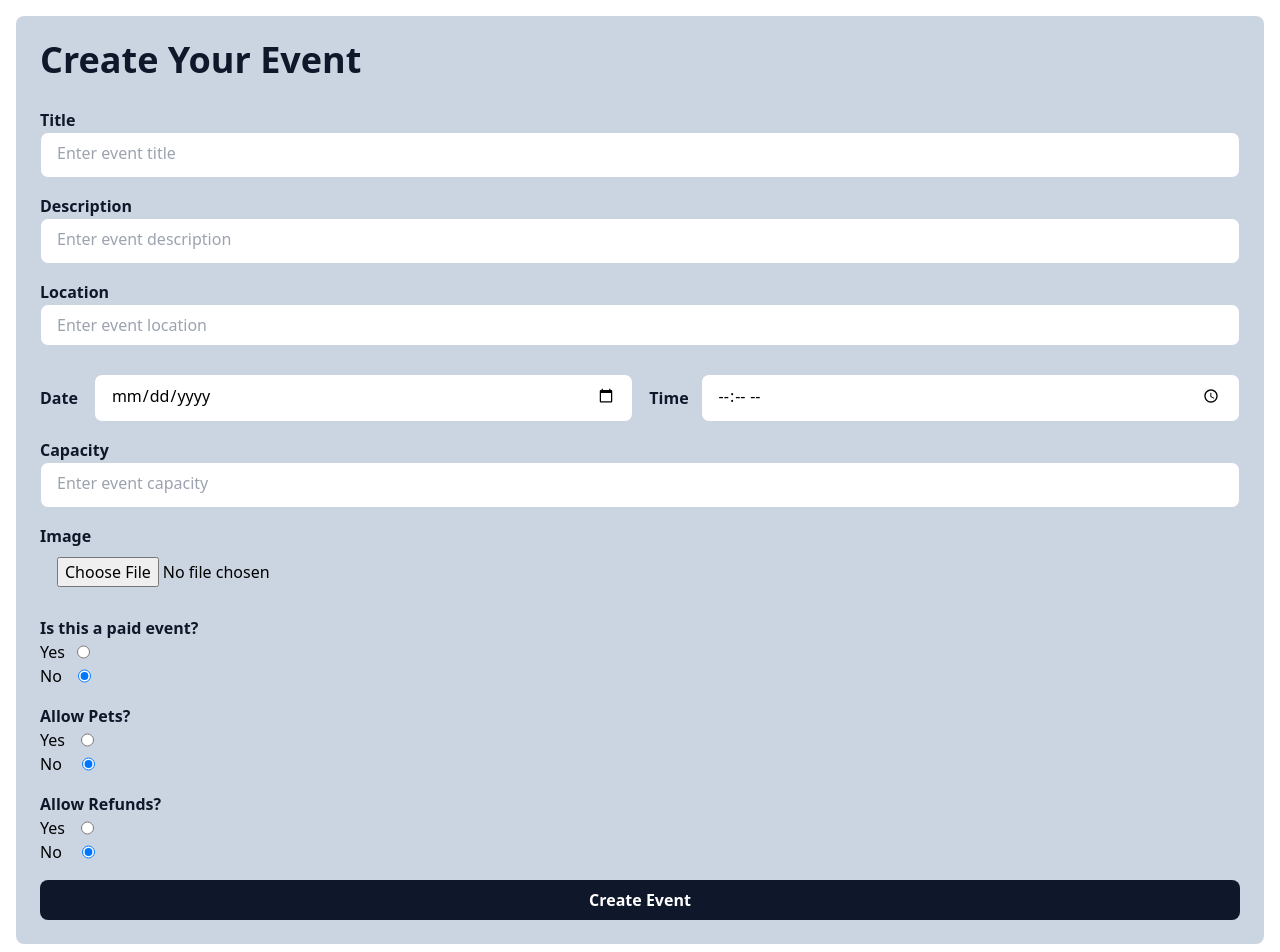
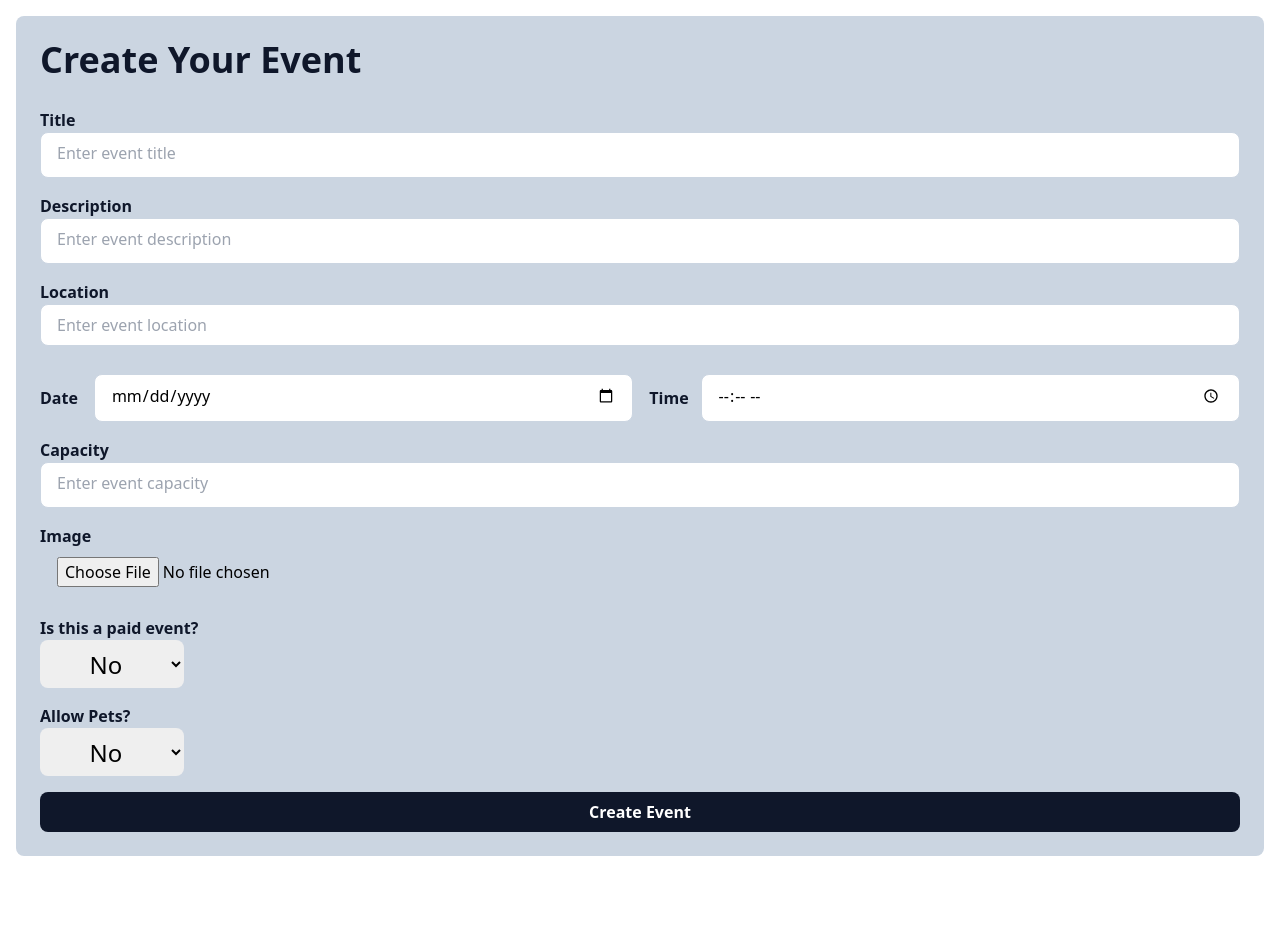
Before and after one commit to mazenkapadi/urban-oasis, a React (Vite) app: page /eventCreation in a window 1280 px wide. Shown: the top 952 px of the page. After the commit the page ends 872 px from the top, so only its background shows below. Built offline with nearby package versions, Linux system fonts and the light colour scheme; no server answers.

Commit message:
Event Creation  9-21

```diff
--- a/src/pages/EventCreationPage.jsx
+++ b/src/pages/EventCreationPage.jsx
@@ -1,4 +1,3 @@
-
 import {useState} from 'react';
 import eventCreation from "../services/eventCreation.js";
 
@@ -153,29 +152,11 @@ function EventCreationPage() {
                                 Is this a paid event?
                             </label>
 
-                            <div className="flex flex-row space-x-3">
-                                <label htmlFor="isPaidEventNo">Yes </label>
-                                <input
-                                    type="radio"
-                                    id="isPaidEventYes"
-                                    name="isPaidEvent"
-                                    value="true"
-                                    checked={isPaidEvent}
-                                    onChange={() => setIsPaidEvent(true)}
-                                />
-                            </div>
-
-                            <div className="flex flex-row space-x-4">
-                                <label htmlFor="isPaidEventNo">No </label>
-                                <input
-                                    type="radio"
-                                    id="isPaidEventNo"
-                                    name="isPaidEvent"
-                                    value="false"
-                                    checked={!isPaidEvent}
-                                    onChange={() => setIsPaidEvent(false)}
-                                />
-                            </div>
+                            <select id="isPaidEvent" value={isPaidEvent} onChange={() => setIsPaidEvent(!isPaidEvent)}
+                                    className="rounded-lg w-36 h-12 text-2xl text-center">
+                                <option value={true}>Yes</option>
+                                <option value={false}>No</option>
+                            </select>
 
                             {isPaidEvent && (
                                 <div className="flex flex-col">
@@ -197,65 +178,22 @@ function EventCreationPage() {
                             )}
                         </div>
 
-                        <div className="flex flex-col">
-                            <label htmlFor="petAllowance" className="text-italic font-bold text-slate-900">
-                                Allow Pets?
-                            </label>
-                            <div className="flex flex-row space-x-4">
-                                <label htmlFor="petAllowanceNo">Yes</label>
-                                <input
-                                    type="radio"
-                                    id="petAllowanceNo"
-                                    name="petAllowance"
-                                    value="false"
-                                    checked={petAllowance}
-                                    onChange={() => setPetAllowance(true)}
-                                />
-                            </div>
-                            <div className="flex flex-row space-x-5">
-                                <label htmlFor="petAllowanceNo">No </label>
-                                <input
-                                    type="radio"
-                                    id="petAllowanceNo"
-                                    name="petAllowance"
-                                    value="false"
-                                    checked={!petAllowance}
-                                    onChange={() => setPetAllowance(false)}
-                                />
-                            </div>
-                        </div>
-
+                        {isPaidEvent && (
                             <div className="flex flex-col">
                                 <label htmlFor="refundAllowance" className="text-italic font-bold text-slate-900">
                                     Allow Refunds?
                                 </label>
-                            <div className="flex flex-row space-x-4">
-                                <label htmlFor="refundAllowanceNo">Yes</label>
-                                <input
-                                    type="radio"
-                                    id="refundAllowanceNo"
-                                    name="refundAllowance"
-                                    value="false"
-                                    checked={refundAllowance}
-                                    onChange={() => setRefundAllowance(true)}
-                                />
-                            </div>
-
-                            <div className="flex flex-row space-x-5">
-                                <label htmlFor="refundAllowanceNo">No </label>
-                                <input
-                                    type="radio"
-                                    id="refundAllowanceNo"
-                                    name="refundAllowance"
-                                    value="false"
-                                    checked={!refundAllowance}
-                                    onChange={() => setRefundAllowance(false)}
-                                />
-                            </div>
+                                <select id="refundAllowance" value={refundAllowance}
+                                        onChange={() => setRefundAllowance(!refundAllowance)}
+                                        className="rounded-lg w-36 h-12 text-2xl text-center">
+                                    <option value={true}>Yes</option>
+                                    <option value={false}>No</option>
+                                </select>
 
                                 {refundAllowance && (
                                     <div className="flex flex-col">
-                                    <label htmlFor="refundPolicy" className="pt-3 text-italic font-bold text-slate-900">
+                                        <label htmlFor="refundPolicy"
+                                               className="pt-3 text-italic font-bold text-slate-900">
                                             Refund Policy
                                         </label>
                                         <input
@@ -268,6 +206,19 @@ function EventCreationPage() {
                                         />
                                     </div>
                                 )}
+                            </div>
+                        )}
+
+                        <div className="flex flex-col">
+                            <label htmlFor="petAllowance" className="text-italic font-bold text-slate-900">
+                                Allow Pets?
+                            </label>
+                            <select id="petAllowance" value={petAllowance}
+                                    onChange={() => setPetAllowance(!petAllowance)}
+                                    className="rounded-lg w-36 h-12 text-2xl text-center">
+                                <option value={true}>Yes</option>
+                                <option value={false}>No</option>
+                            </select>
                         </div>
 
                         <button type="submit"
```
Lines whose indentation alone changed are shown as unchanged.
